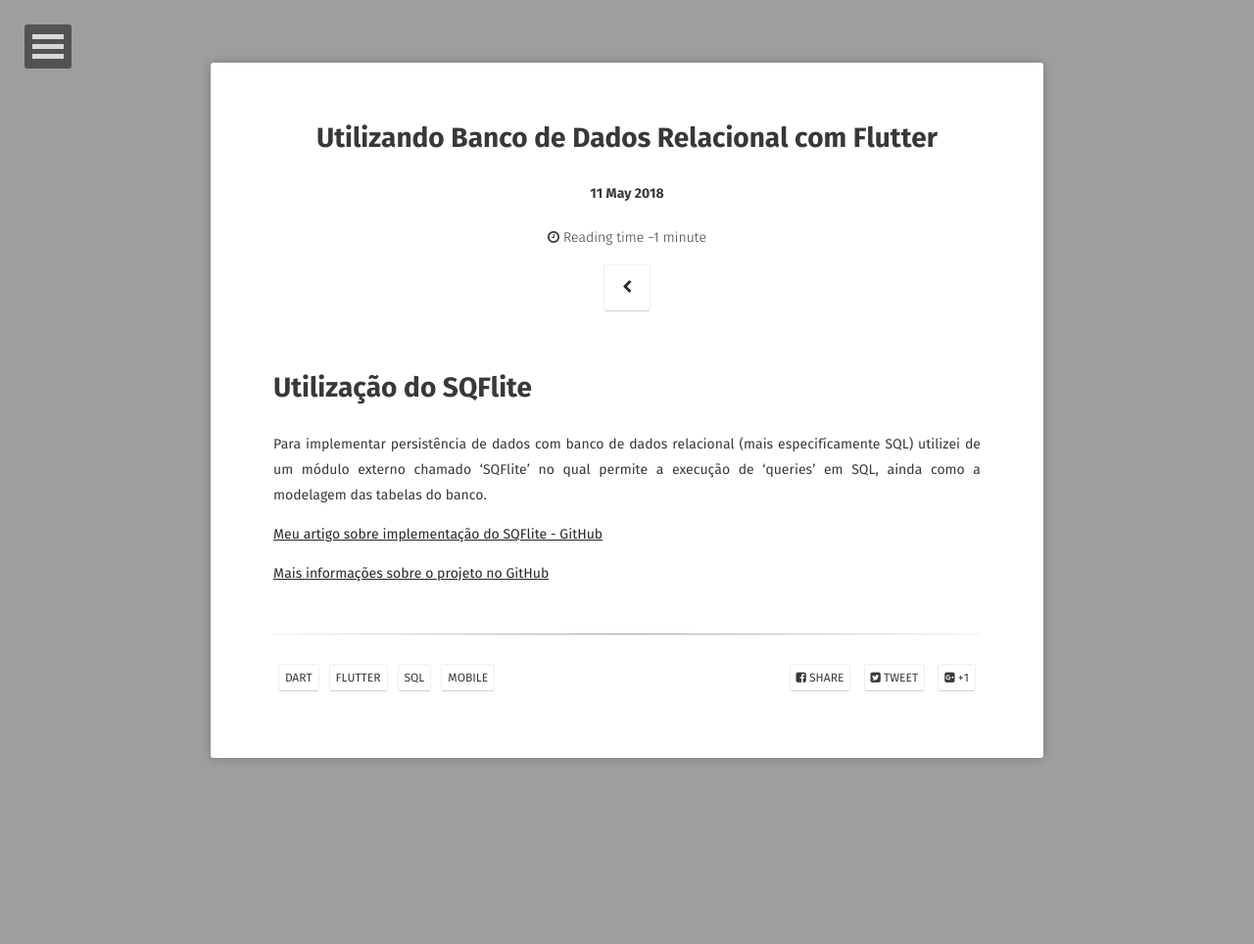
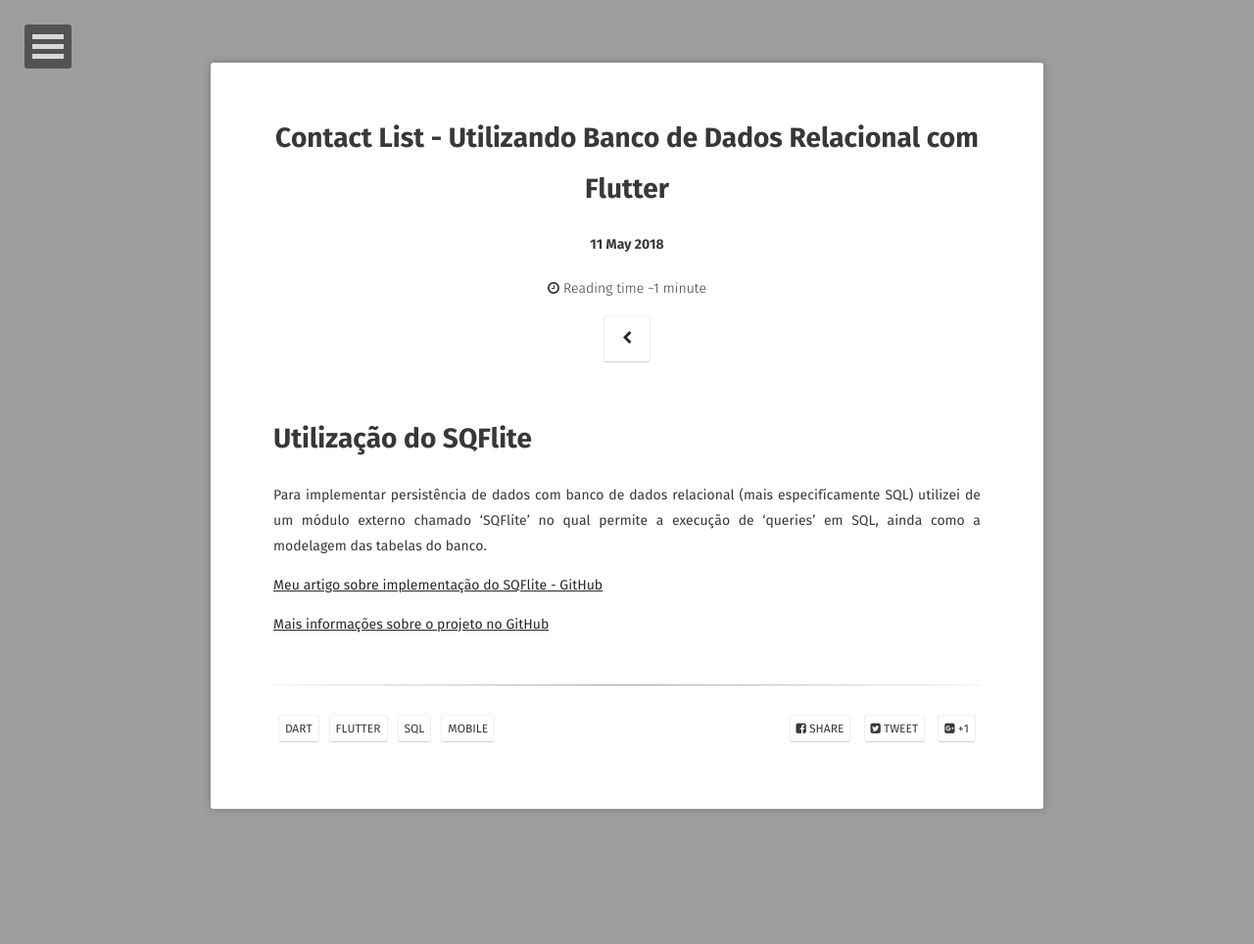
Before and after one commit to jsdaniell/jsdaniell.github.io, a Jekyll site: the page built from _posts/2018-05-11-contactflutter-project.md, in a window 1280 px wide. Shown: the whole page at 98% size. Built offline with Jekyll 4.4.1, drawn with Linux system fonts in a browser that asks for light colours; some web fonts are replaced.

```diff
--- a/_posts/2018-05-11-contactflutter-project.md
+++ b/_posts/2018-05-11-contactflutter-project.md
@@ -1,6 +1,6 @@
 ---
 layout: post
-title:  "Utilizando Banco de Dados Relacional com Flutter"
+title:  "Contact List - Utilizando Banco de Dados Relacional com Flutter"
 date:   2018-05-11
 excerpt: "Um dos meus primeiros projetos utilizando o framework de desenvolvimento mobile Flutter, implementando persistência de dados local no próprio dispositivo, nesse projeto foi utilizado o plugin 'SQFlite' para possibilitar a implementação."
 project: true
```
Also changed, not shown: _posts/2019-02-16-firebaseflutter.md (+1 -1 lines), _posts/2019-06-10-nodeshop-project.md (+1 -1 lines).
